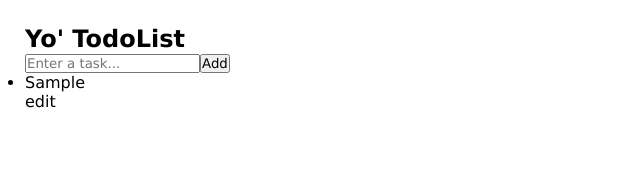
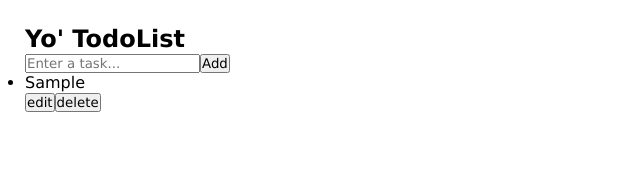
Before and after one commit to marvinraj/react-todo-app, a React (Vite) app: page / in a window 1280 px wide. Both pictures are taken after typing "Sample" into the empty fields and a click on the button "Add". Shown: the top 182 px of the page, without its empty margins (0-640 px from the left). Built offline with nearby package versions, Linux system fonts and the light colour scheme.

Commit message:
added comments and 2 buttons for edit and delete

```diff
--- a/src/App.jsx
+++ b/src/App.jsx
@@ -7,6 +7,8 @@ function App() {
   // in react, useState, as well as any other function starting with “use”, is called a Hook.
 
   // the useState hook allows us to track state in a function component.
+  // tasks --> current state of the list
+  // setTasks --> a function that updates the state
   const [tasks, setTasks] = useState([])
 
   // function to add a new task
--- a/src/components/TodoCard.jsx
+++ b/src/components/TodoCard.jsx
@@ -12,7 +12,8 @@ export default function TodoCard(props) {
       {children}
       {/*edit & delete buttons*/}
       <div className="actionBox">
-        <p>edit</p>
+        <button>edit</button>
+        <button>delete</button>
       </div>
     </li>
   )
```
